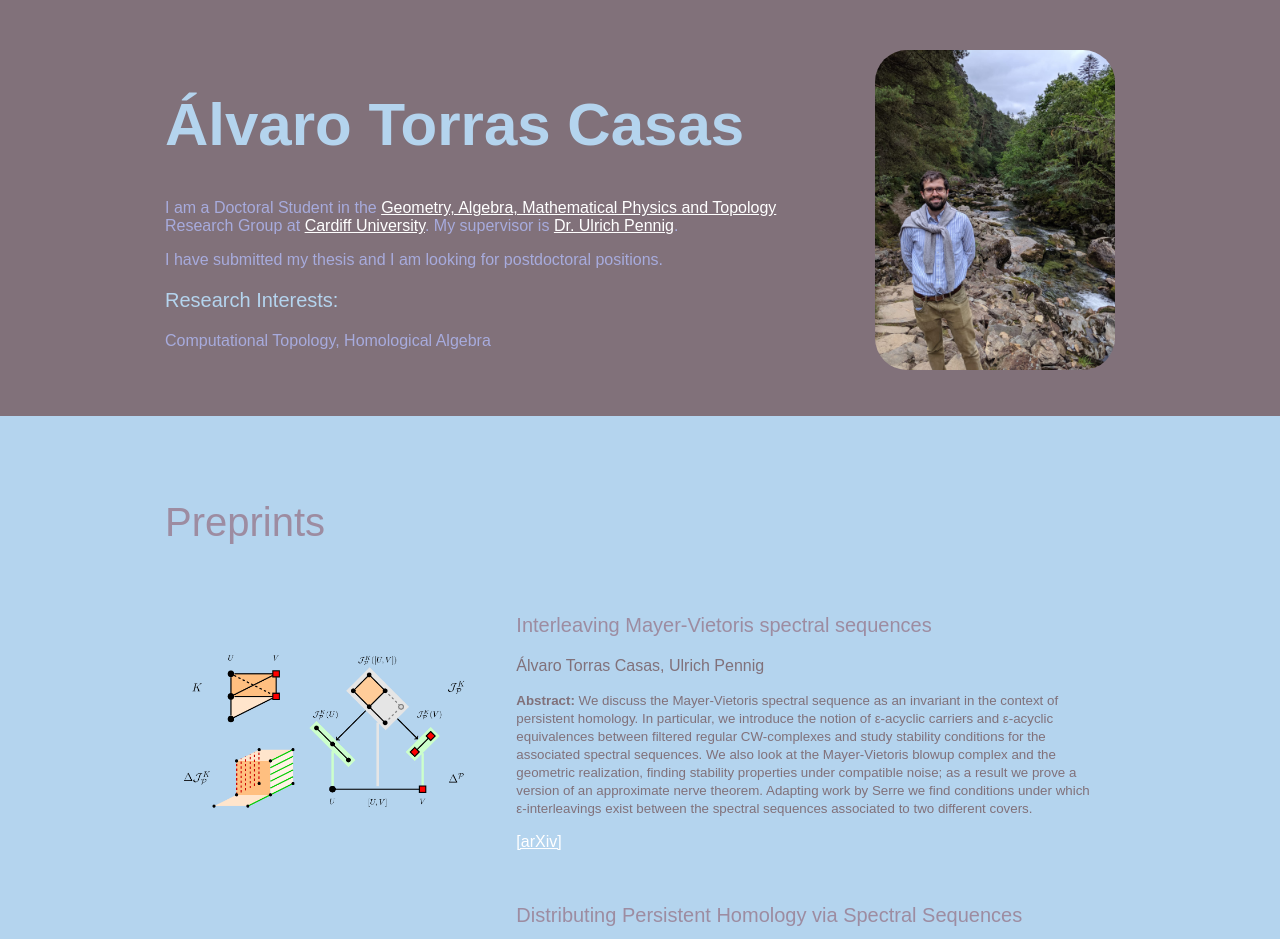
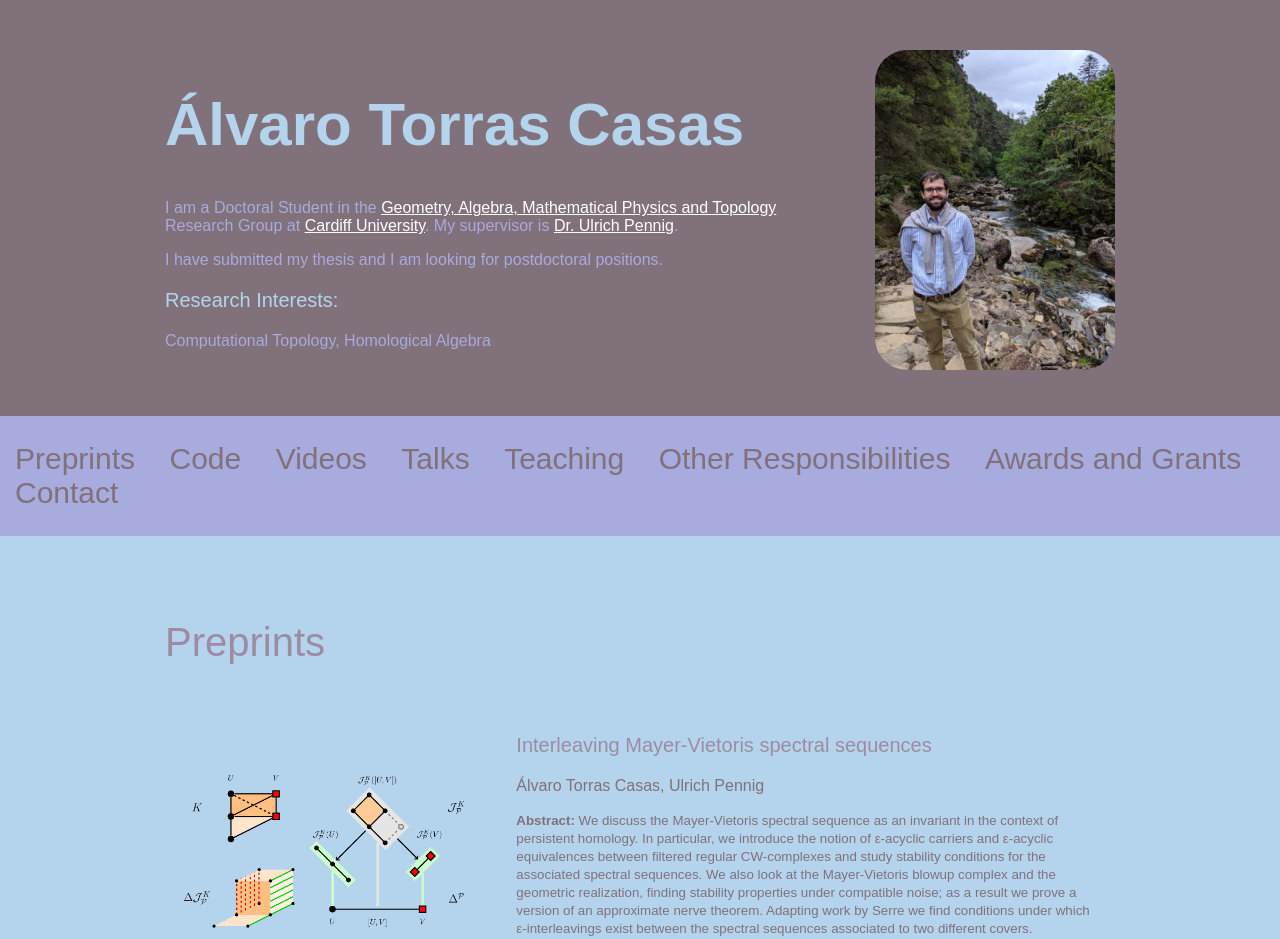
Before and after one commit to atorras1618/atorras1618.github.io, a plain HTML site: page index.html in a window 1280 px wide. Shown: the top 939 px of the page. Drawn offline with nearby package versions, Linux system fonts and the light colour scheme; some packages are replaced by stand-ins of ours.

Commit message:
Added tabs to website

```diff
--- a/css/styles.css
+++ b/css/styles.css
@@ -10,7 +10,7 @@
 
 body {
     font-family: sans-serif;
-    margin:0;
+    margin: 0 auto;
 }
 a {
     color: white;
@@ -60,10 +60,10 @@ footer h2, footer h3 {
 }
 
 #profile-picture {
-	width : 15em;
+	  width : 15em;
     float: right;
     margin-left:2em;
-	border-radius:2em;
+	  border-radius:2em;
 }
 
 .contact-info {
@@ -74,6 +74,30 @@ footer h2, footer h3 {
 
 footer {
     height: 25em;
+}
+
+/*header links ----------------------------------*/
+nav{
+    display: flex;
+    align-items: center;
+    justify-content: space-between;
+    background: #A7ABDD;
+}
+
+.nav-links{
+    padding: 10px 0;
+}
+
+.nav-links li{
+    display: inline-block;
+    margin: 0 15px;
+}
+
+.nav-links li a{
+    text-decoration: none;
+    color: #81717A;
+    padding: 5px 0;
+    font-size:  30px;
 }
 
 /*main ------------------------------------------*/
--- a/index.html
+++ b/index.html
@@ -24,6 +24,18 @@
             <h3> Research Interests:</h3>
             <p> Computational Topology, Homological Algebra
         </div>
+        <nav>
+          <ul class=nav-links>
+            <li><a href="#Preprints">Preprints</a></li>
+            <li><a href="#Code">Code</a></li>
+            <li><a href="#RecordedTalks">Videos</a></li>
+            <li><a href="#Talks">Talks</a></li>
+            <li><a href="#Teaching">Teaching</a></li>
+            <li><a href="#OtherResponsibilities">Other Responsibilities</a></li>
+            <li><a href="#AwardsGrants">Awards and Grants</a></li>
+            <li><a href="#Contact">Contact</a></li>
+          </ul>
+        </nav>
     </header>
 
     <main>
@@ -39,7 +51,7 @@
         <!-- // Preprints -->
         <section class="preprints">
             <div class="content-wrap">
-                <h2>Preprints </h2>
+                <h2 id="Preprints">Preprints </h2>
                 <table width="950px" cellspacing="15px" border ="0">
                     <colgroup>
                         <col width = "150px">
@@ -100,7 +112,7 @@
         <!-- // Code -->
         <section class="preprints">
             <div class="content-wrap">
-                <h2>Code </h2>
+                <h2 id="Code">Code </h2>
                 <table width="950px" cellspacing="15px" border ="0">
                     <colgroup>
                         <col width = "150px">
@@ -132,7 +144,7 @@
         <!-- // Recorded Talks -->
         <section class="talks">
             <div class="content-wrap">
-                <h2> Recorded Talks </h2>
+                <h2 id="RecordedTalks"> Recorded Talks </h2>
                 <p> Persistent homology: Bridging local to global information by example, <a href="http://www.ub.edu/topologia/seminars/Fall_Seminar_2020.html">Topology Seminar</a>, Universitat de Barcelona, 1st of December 2020.</p>
                 <div class="iframe-container">
                   <iframe width="400" height="190" src="https://www.youtube.com/embed/ouWdjJIMnLQ" title="YouTube video player" frameborder="0" allow="accelerometer; autoplay; clipboard-write; encrypted-media; gyroscope; picture-in-picture" allowfullscreen></iframe>
@@ -147,7 +159,7 @@
         <!-- // Talks -->
         <section class="talks">
             <div class="content-wrap">
-                <h2>Talks </h2>
+                <h2 id="Talks">Talks </h2>
                 <p> Persistence Mayer-Vietoris Spectral Sequences by example, IST Austria, <a href="https://geomtop.pages.ist.ac.at/">Geometry/Topology seminar</a>, 19th of May 2021. </p>
                 <p> Getting Started with Topological Data Analysis, Universidad Surcolombiana, Mathematics Department, 15th of March 2021. </p>
                 <p> The Persistence Mayer-Vietoris spectral sequence, Swansea University, Algebra & Topology Seminar, 25th of February 2020. </p>
@@ -166,8 +178,9 @@
         <!-- // Teaching -->
         <section class="teaching">
             <div class="content-wrap">
-                <h2>Teaching at Cardiff University</h2>
-                <p> Spring 2020, Tutor in Calculus Yr. 2. </p>
+                <h2 id="Teaching">Teaching at Cardiff University</h2>
+                <p> Autumn 2020, Tutor in Calculus of Several Variables. </p>
+                <p> Spring 2020, Tutor in Elementary Differential Equations. </p>
                 <p> Autumn 2019, Tutor in Geometry. </p>
                 <p> Spring 2019, Tutor in Foundations II. </p>
                 <p> Spring 2019, Tutor in Finance I. </p>
@@ -180,10 +193,20 @@
             </div>
         </section>
 
+        <!-- // Other Responsibilities -->
+        <section class="teaching">
+            <div class="content-wrap">
+                <h2 id=OtherResponsibilities>Other Responsibilities</h2>
+                <p> Co-Organizer of TopFlavours 2021 online conference together with <a href=https://sites.google.com/view/igorsikora/home>Igor Sikora</a>. </p>
+
+                <a href=https://sites.google.com/view/topflavours2021/home>Click Here</a> to visit the TopFlavours2021 website.
+            </div>
+        </section>
+
         <!-- // Awards -->
         <section class="teaching">
             <div class="content-wrap">
-                <h2>Awards</h2>
+                <h2  id="AwardsGrants">Awards</h2>
                     <p> SIAM recognition certificate for the Cardiff Student Chapter on 2020-2021. </p>
                     <div class="image-container">
               				<img id="SIAM-certificate" width="390" height="240" src="images/SIAM-certificate.png">
@@ -204,7 +227,7 @@
     <!-- //Footer & contact info -->
     <footer>
         <div class="content-wrap">
-            <h2> Contact Info </h2>
+            <h2 id="Contact"> Contact Info </h2>
             <div class="contact-info">
                 <h3> Adress: </h3>
                 <p> M/1.10b, 21-23 Senghennydd Road, </p>
```
